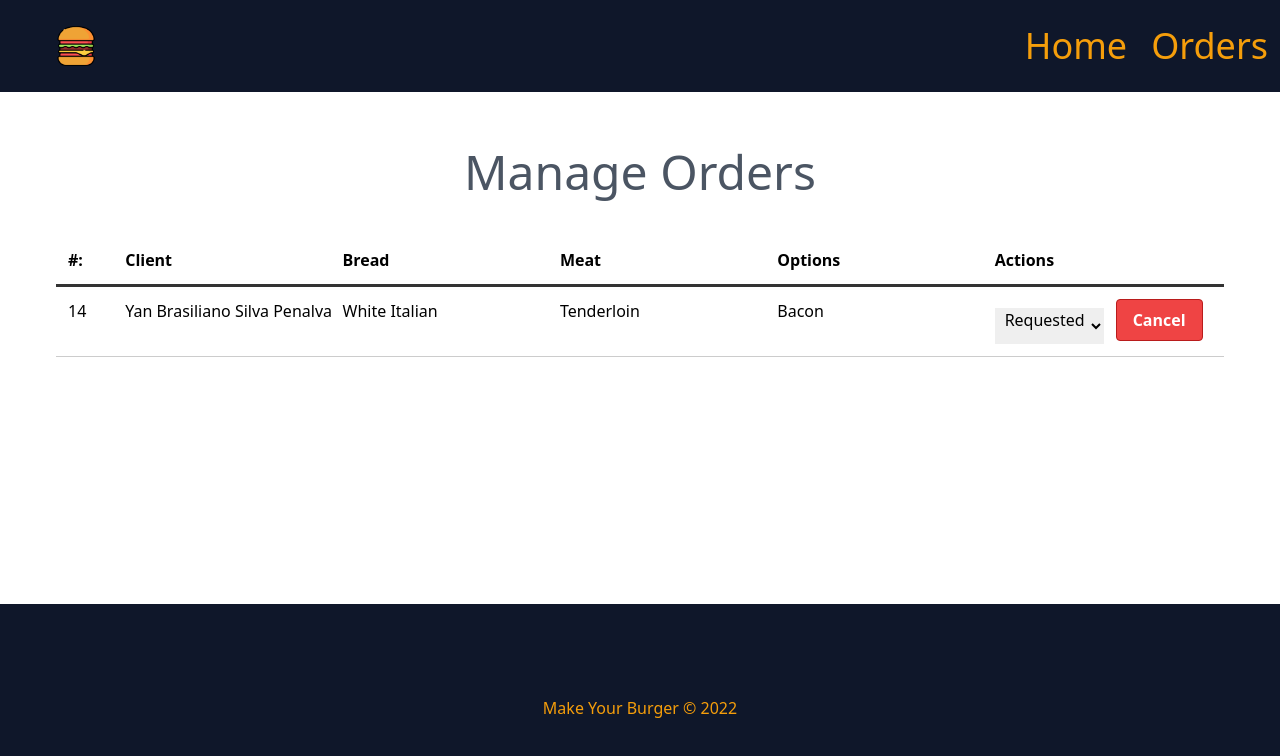
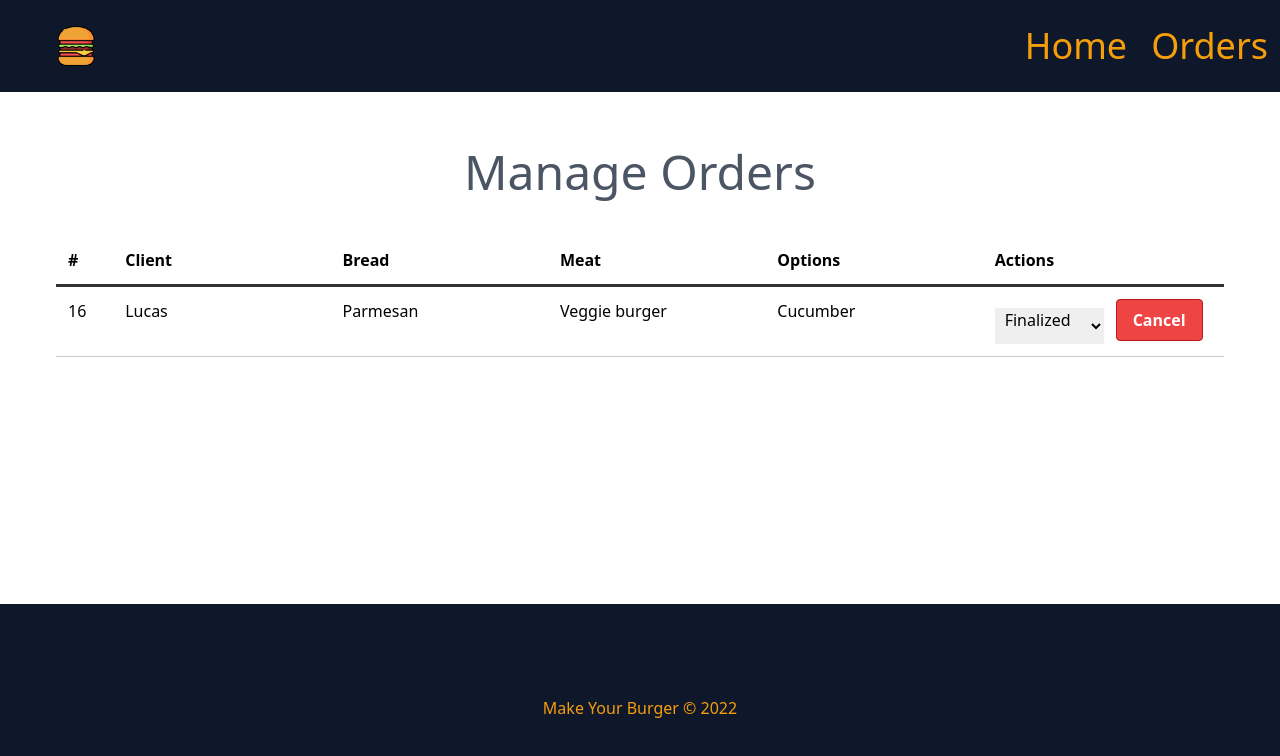
Before and after one commit to yanbrasiliano/make-burger-vue, a Vue app: page /order in a window 1280 px wide. Shown: the top 756 px of the page. Built offline with nearby package versions, Linux system fonts and the light colour scheme; data requests are answered from the project's data file.

Commit message:
main: Project Make Burger.

```diff
--- a/database/data.json
+++ b/database/data.json
@@ -79,14 +79,14 @@
   ],
   "burgers": [
     {
-      "name": "Yan Brasiliano Silva Penalva",
-      "meat": "Tenderloin",
-      "bread": "White Italian",
+      "name": "Lucas",
+      "meat": "Veggie burger",
+      "bread": "Parmesan",
       "additional": [
-        "Bacon"
+        "Cucumber"
       ],
-      "status": "Requested",
-      "id": 14
+      "status": "Finalized",
+      "id": 16
     }
   ]
 }
--- a/src/components/Dashboard.vue
+++ b/src/components/Dashboard.vue
@@ -2,7 +2,7 @@
 	<div id="burger-table" v-if="burgers">
 		<div>
 			<div id="burger-table-heading">
-				<div class="order-id">#:</div>
+				<div class="order-id">#</div>
 				<div>Client</div>
 				<div>Bread</div>
 				<div>Meat</div>
@@ -27,8 +27,8 @@
 							{{ s.type }}
 						</option>
 					</select>
-
-					<button class="bg-red-500 hover:bg-red-700 text-white font-bold py-2 px-4 border border-red-700 rounded" @click="deleteBurger(burger.id)">
+					<button class="bg-red-500 hover:bg-red-700 text-white font-bold py-2 px-4 border border-red-700 rounded"
+						@click="deleteBurger(burger.id)">
 						Cancel
 					</button>
 				</div>
@@ -39,47 +39,6 @@
 		<h2>No orders at the moment!</h2>
 	</div>
 </template>
-	<!-- <div class="" v-if="burgers">
-		<div>
-			<div class="font-bold p-3 border-solid divide-orange-800">
-				<div class="order-id">#:</div>
-				<div>Client</div>
-				<div>Bread</div>
-				<div>Meat</div>
-				<div>Additional</div>
-				<div>Actions</div>
-			</div>
-		</div>
-		<div id="burger-table-rows">
-			<div class="w-full p-3 border-solid divide-orange-800" v-for="burger in burgers" :key="burger.id">
-				<div class="order-number">{{ burger.id }}</div>
-				<div>{{ burger.name }}</div>
-				<div>{{ burger.bread }}</div>
-				<div>{{ burger.meat }}</div>
-				<div>
-					<ul v-for="(opcional, index) in burger.opcionais" :key="index">
-						<li>{{ opcional }}</li>
-					</ul>
-				</div>
-				<div>
-					<select class="mr-3 pb-3 pl-1.5" name="status" @change="updateBurger($event, burger.id)">
-						<option :value="s.type" v-for="s in status" :key="s.id" :selected="burger.status == s.type">
-							{{ s.type }}
-						</option>
-					</select>
-					<button
-						class="bg-red-500 hover:bg-red-400 text-white font-bold py-2 px-4 border-b-4 border-blue-700 hover:border-red-500 rounded"
-						@click="deleteBurger(burger.id)" >
-						Cancel
-					</button>
-				</div>
-			</div>
-		</div>
-	</div>
-	<div v-else>
-		<h2>No orders at the moment!</h2>
-	</div> -->
-<!-- </template> -->
 
 <script>
 import api from '@/services/Base.js'
@@ -97,7 +56,6 @@ export default {
 	methods: {
 		getOrders() {
 			return api.get("burgers").then((response) => {
-				console.log(response.data)
 				this.burgers = response.data
 				this.getStatus()
 			});
@@ -114,6 +72,18 @@ export default {
 
 			return response
 		},
+
+		updateBurger(event, id) {
+			const option = event.target.value;
+			const dataJson = JSON.stringify({ status: option });
+			const req = fetch(`http://localhost:5001/burgers/${id}`, {
+				method: "PATCH",
+				headers: { "Content-Type": "application/json" },
+				body: dataJson
+			});
+			window.location.reload();
+			return req;
+		}
 	},
 	mounted() {
 		this.getOrders()
@@ -121,7 +91,6 @@ export default {
 }
 </script>
 <style scoped>
-
 #burger-table {
 	max-width: 1200px;
 	margin: 0 auto;
@@ -155,5 +124,4 @@ export default {
 .burger-table-row .order-number {
 	width: 5%;
 }
-
 </style>
```
